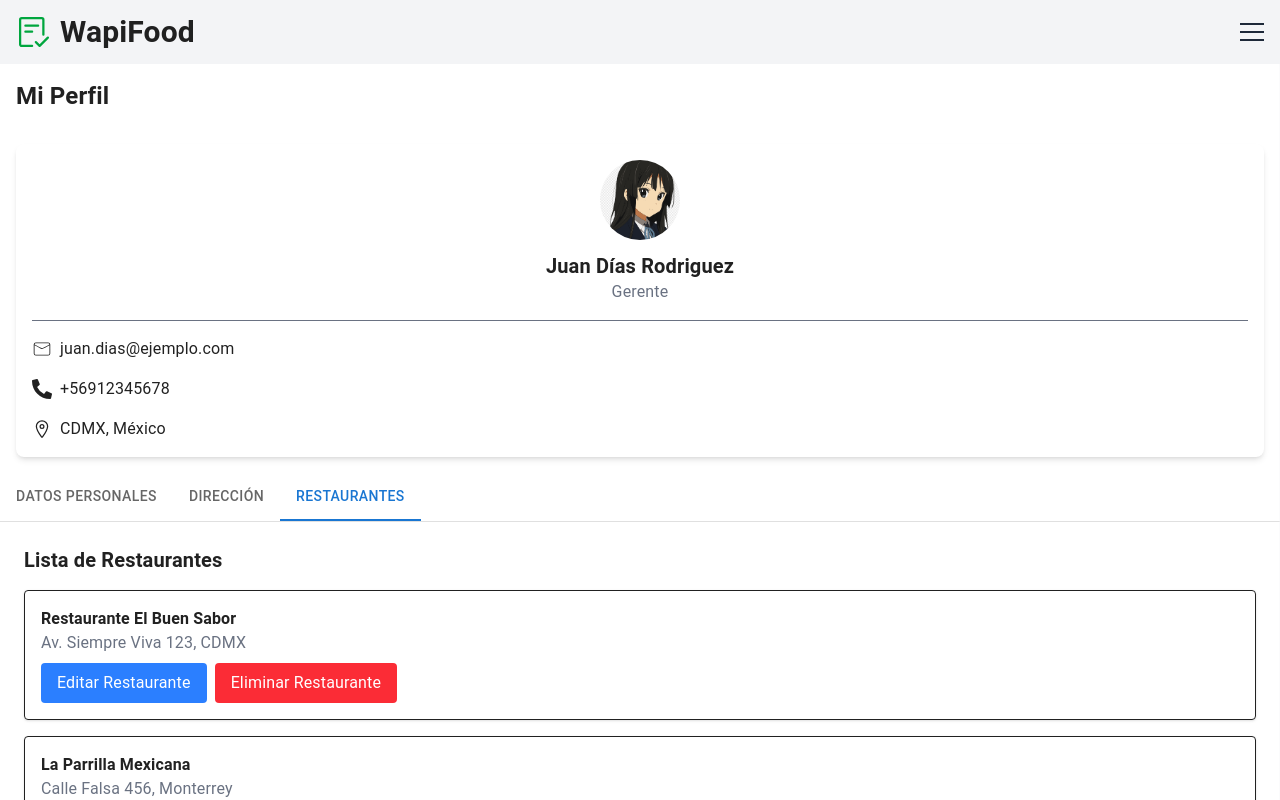
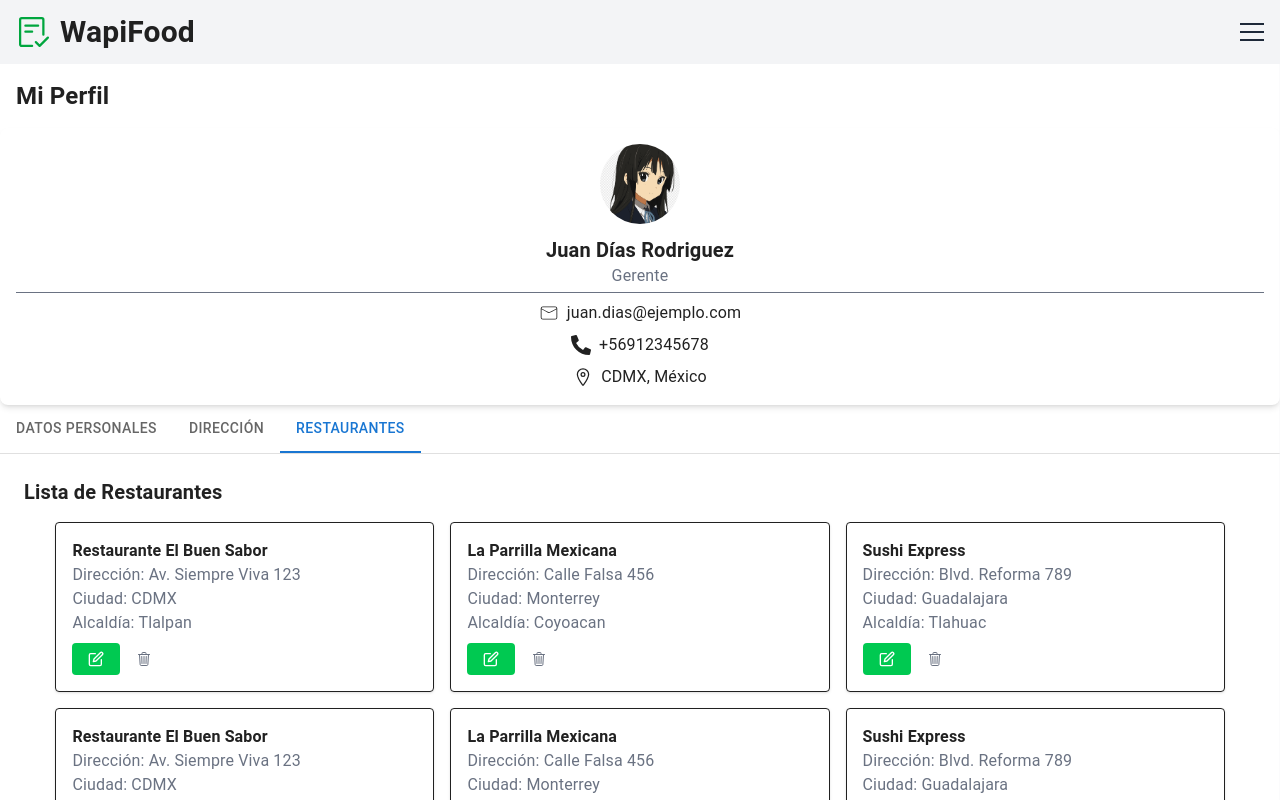
Before and after one commit to wapifoodmx-ctrl/WapifoodFront, a Next.js app: page /user in a window 1280 px wide. Both pictures are taken after a click on the tab "RESTAURANTES". Shown: the top 800 px of the page. Built offline with nearby package versions, Linux system fonts and the light colour scheme.

Commit message:
se terminó de editar la pagina user

```diff
--- a/user/userpage.jsx
+++ b/user/userpage.jsx
@@ -1,6 +1,7 @@
 import { Formik, Form, Field, ErrorMessage } from "formik";
 import * as Yup from "yup";
-import { FaPlus } from "react-icons/fa6";
+import { IoTrashOutline } from "react-icons/io5";
+import { FiEdit } from "react-icons/fi";
 import { IoLocationOutline } from "react-icons/io5";
 import { FaPhoneAlt } from "react-icons/fa";
 import { CiMail } from "react-icons/ci";
@@ -81,9 +82,18 @@ function BasicTabs() {
 
   // Estado para manejar la lista de restaurantes
   const [restaurantes, setRestaurantes] = React.useState([
-    { id: 1, nombre: "Restaurante El Buen Sabor", direccion: "Av. Siempre Viva 123, CDMX" },
-    { id: 2, nombre: "La Parrilla Mexicana", direccion: "Calle Falsa 456, Monterrey" },
-    { id: 3, nombre: "Sushi Express", direccion: "Blvd. Reforma 789, Guadalajara" },
+    { id: 1, nombre: "Restaurante El Buen Sabor", direccion: "Av. Siempre Viva 123", city: "CDMX", alcaldia: "Tlalpan" },
+    { id: 2, nombre: "La Parrilla Mexicana", direccion: "Calle Falsa 456", city: "Monterrey", alcaldia: "Coyoacan" },
+    { id: 3, nombre: "Sushi Express", direccion: "Blvd. Reforma 789", city: "Guadalajara", alcaldia: "Tlahuac" },
+    { id: 4, nombre: "Restaurante El Buen Sabor", direccion: "Av. Siempre Viva 123", city: "CDMX", alcaldia: "Tlalpan" },
+    { id: 5, nombre: "La Parrilla Mexicana", direccion: "Calle Falsa 456", city: "Monterrey", alcaldia: "Coyoacan" },
+    { id: 6, nombre: "Sushi Express", direccion: "Blvd. Reforma 789", city: "Guadalajara", alcaldia: "Tlahuac" },
+    { id: 7, nombre: "Restaurante El Buen Sabor", direccion: "Av. Siempre Viva 123", city: "CDMX", alcaldia: "Tlalpan" },
+    { id: 8, nombre: "La Parrilla Mexicana", direccion: "Calle Falsa 456", city: "Monterrey", alcaldia: "Coyoacan" },
+    { id: 9, nombre: "Sushi Express", direccion: "Blvd. Reforma 789", city: "Guadalajara", alcaldia: "Tlahuac" },
+    { id: 10, nombre: "Restaurante El Buen Sabor", direccion: "Av. Siempre Viva 123", city: "CDMX", alcaldia: "Tlalpan" },
+    { id: 11, nombre: "La Parrilla Mexicana", direccion: "Calle Falsa 456", city: "Monterrey", alcaldia: "Coyoacan" },
+    { id: 12, nombre: "Sushi Express", direccion: "Blvd. Reforma 789", city: "Guadalajara", alcaldia: "Tlahuac" },
   ]);
 
   const handleChange = (event, newValue) => {
@@ -244,29 +254,33 @@ function BasicTabs() {
         </Formik>
       </CustomTabPanel>
       <CustomTabPanel value={value} index={2}>
-        <div className="space-y-4">
-          <h3 className="font-bold text-xl">Lista de Restaurantes</h3>
-          <ul className="space-y-4">
+        <div className=" w-full ">
+          <h3 className="font-bold text-xl pb-4">Lista de Restaurantes</h3>
+          <ul className="">
+          <div className="md:flex md:gap-4 md:flex-row flex flex-col gap-4 md:flex-wrap md:justify-center md:items-center">
             {restaurantes.map((restaurante) => (
-              <li key={restaurante.id} className="border p-4 rounded shadow">
+              <li key={restaurante.id} className="border p-4 rounded shadow md:w-5/12 lg:w-4/13 h-full">
                 <p className="font-bold">{restaurante.nombre}</p>
-                <p className="text-gray-500">{restaurante.direccion}</p>
+                <p className="text-gray-500">Dirección: {restaurante.direccion}</p>
+                <p className="text-gray-500">Ciudad: {restaurante.city}</p>
+                <p className="text-gray-500">Alcaldía: {restaurante.alcaldia}</p>
                 <div className="flex gap-2 mt-2">
+                </div>
                   <button
-                    className="bg-blue-500 text-white px-4 py-2 rounded hover:bg-blue-600"
+                    className="bg-green-500 text-white px-4 py-2 rounded hover:bg-green-600 cursor-pointer"
                     onClick={() => editarRestaurante(restaurante.id)}
                   >
-                    Editar Restaurante
+                    <FiEdit />
                   </button>
                   <button
-                    className="bg-red-500 text-white px-4 py-2 rounded hover:bg-red-600"
+                    className=" px-4 py-2 rounded text-gray-500 cursor-pointer"
                     onClick={() => confirmarEliminarRestaurante(restaurante.id)}
                   >
-                    Eliminar Restaurante
+                    <IoTrashOutline  />
                   </button>
-                </div>
               </li>
             ))}
+            </div>
           </ul>
           <button
             className="mt-4 bg-green-500 text-white px-4 py-2 rounded hover:bg-green-600"
@@ -279,7 +293,7 @@ function BasicTabs() {
         {/* Modal para agregar restaurante */}
         {isModalOpen && (
           <div
-            className="fixed inset-0 bg-black bg-opacity-50 flex justify-center items-center z-50"
+            className="fixed inset-0 backdrop-brightness-30 flex justify-center items-center z-50"
             onClick={toggleModal} // Cierra la modal al hacer clic fuera
           >
             <div
@@ -343,7 +357,7 @@ function BasicTabs() {
         {/* Modal para editar restaurante */}
         {isEditModalOpen && restauranteAEditar && (
           <div
-            className="fixed inset-0 bg-black bg-opacity-50 flex justify-center items-center z-50"
+            className="fixed inset-0 backdrop-brightness-30 flex justify-center items-center z-50"
             onClick={() => setIsEditModalOpen(false)} // Cierra la modal al hacer clic fuera
           >
             <div
@@ -444,7 +458,7 @@ function BasicTabs() {
         {/* Modal de confirmación para eliminar restaurante */}
         {isConfirmModalOpen && (
           <div
-            className="fixed inset-0 bg-black bg-opacity-50 flex justify-center items-center z-50"
+            className="fixed inset-0 backdrop-brightness-30 flex justify-center items-center z-50"
             onClick={() => setIsConfirmModalOpen(false)} // Cierra la modal al hacer clic fuera
           >
             <div
@@ -482,18 +496,18 @@ export default function UserPage() {
       <div className="flex space-x-4 p-4">
         <h2 className="font-bold text-2xl">Mi Perfil</h2>
       </div>
-      <div className='bg-white shadow-md rounded-lg p-4 m-4'>
+      <div className='bg-white shadow-md rounded-lg p-4 '>
         <div className="flex flex-col items-center">
           <div className='w-20 h-20 rounded-full overflow-hidden mb-3 justify-'>
             <Image src={Miokon} alt="Imagen de perfil" width={80} height={80} className="object-cover" />
           </div>
           <div className="flex flex-col">
             <p className="font-bold flex flex-col text-xl">Juan Días Rodriguez</p>
-            <p className=" text-gray-500 pb-4 self-center">Gerente</p>
+            <p className=" text-gray-500 pb-1 self-center">Gerente</p>
           </div>
           <div className="border-b-1 w-full border-gray-500"></div>
         </div>
-        <div className="space-y-4 mt-4">
+        <div className="space-y-2 mt-2 flex flex-col justify-center items-center">
           <p className="flex gap-2"><CiMail className="text-xl self-center" /> juan.dias@ejemplo.com</p>
           <p className="flex gap-2"><FaPhoneAlt className="text-xl self-center" /> +56912345678</p>
           <p className="flex gap-2"><IoLocationOutline className="text-xl self-center" /> CDMX, México</p>
```
